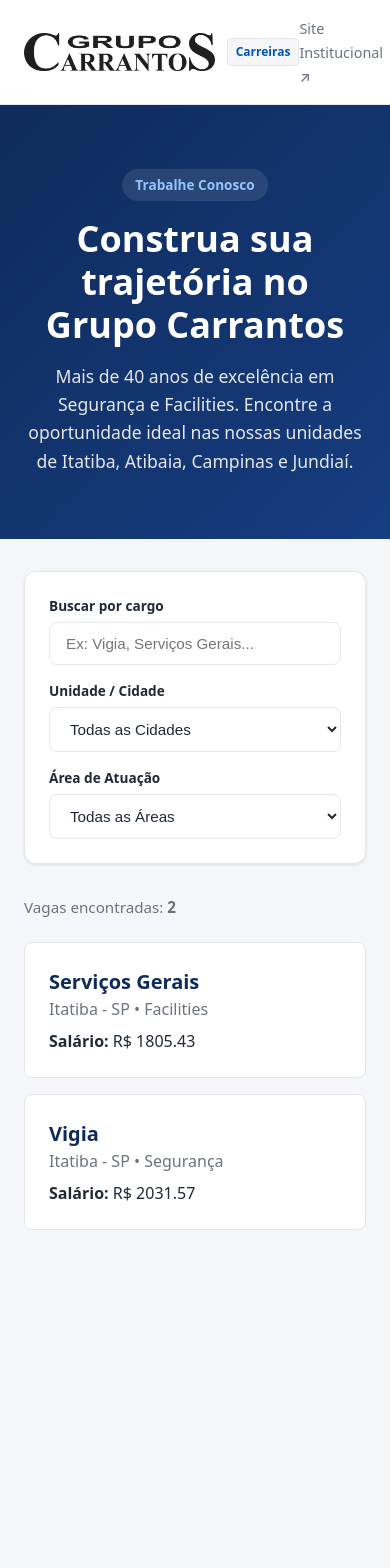
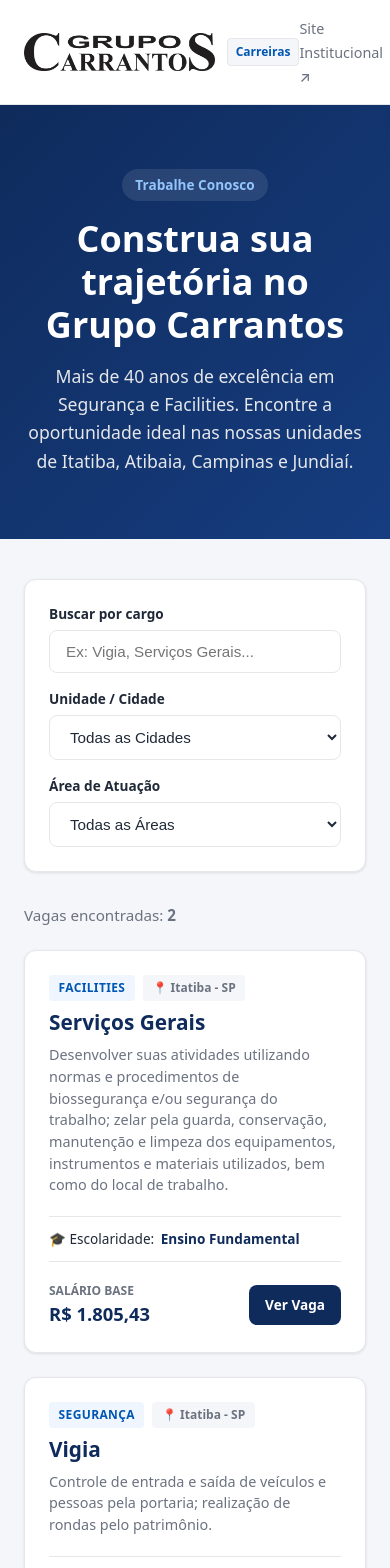
Before and after one commit to eilincoln/carrantos-vagas, a React (Vite) app: page / in a window 390 px wide. Shown: the top 1568 px of the page. Before the commit the page ends 1262 px from the top, so only its background shows below. Built offline with nearby package versions, Linux system fonts and the light colour scheme.

Commit message:
feat: cria componente jobcard com formatacao monetaria nativa e layout grid responsivo

```diff
--- a/src/App.tsx
+++ b/src/App.tsx
@@ -2,15 +2,15 @@ import { useState } from "react";
 import { Header } from "./components/Header/Header";
 import { Hero } from "./components/Hero/Hero";
 import { JobFilters } from "./components/JobFilters/JobFilters";
+import { JobCard } from "./components/JobCard/JobCard";
 import { mockJobs } from "./data/jobsData";
+import type { Job } from "./types/job";
 
 function App() {
-  // Estados para gerenciar as escolhas do usuário
   const [searchTerm, setSearchTerm] = useState("");
   const [selectedLocation, setSelectedLocation] = useState("");
   const [selectedCategory, setSelectedCategory] = useState("");
 
-  // Lógica de filtragem dinâmica derivada dos estados
   const filteredJobs = mockJobs.filter((job) => {
     const matchesSearch = job.title
       .toLowerCase()
@@ -25,15 +25,22 @@ function App() {
     return matchesSearch && matchesLocation && matchesCategory;
   });
 
+  const handleSelectJob = (job: Job) => {
+    console.log("Vaga selecionada para modal:", job);
+  };
+
   return (
     <div>
       <Header />
       <Hero />
 
       <main
-        style={{ maxWidth: "1200px", margin: "2rem auto", padding: "0 1.5rem" }}
+        style={{
+          maxWidth: "1200px",
+          margin: "2.5rem auto",
+          padding: "0 1.5rem",
+        }}
       >
-        {/* Barra de Filtros */}
         <JobFilters
           searchTerm={searchTerm}
           onSearchChange={setSearchTerm}
@@ -43,61 +50,51 @@ function App() {
           onCategoryChange={setSelectedCategory}
         />
 
-        {/* Contador e Status */}
-        <div style={{ marginBottom: "1.5rem" }}>
+        <div
+          style={{
+            marginBottom: "1.5rem",
+            display: "flex",
+            justifyContent: "space-between",
+            alignItems: "center",
+          }}
+        >
           <p style={{ color: "var(--color-text-muted)", fontSize: "0.95rem" }}>
             Vagas encontradas: <strong>{filteredJobs.length}</strong>
           </p>
         </div>
 
-        {/* Lista de Vagas Filtradas */}
         {filteredJobs.length === 0 ? (
           <div
             style={{
               textAlign: "center",
-              padding: "3rem",
+              padding: "4rem 1.5rem",
               background: "var(--color-surface)",
-              borderRadius: "var(--radius-md)",
+              borderRadius: "var(--radius-lg)",
               border: "1px solid var(--color-border)",
             }}
           >
+            <h3
+              style={{ color: "var(--color-primary)", marginBottom: "0.5rem" }}
+            >
+              Nenhuma vaga encontrada
+            </h3>
             <p style={{ color: "var(--color-text-muted)" }}>
-              Nenhuma vaga encontrada para os filtros selecionados.
+              Tente alterar os termos da busca ou limpar os filtros de cidade e
+              área.
             </p>
           </div>
         ) : (
-          <ul
+          <div
             style={{
-              listStyle: "none",
-              display: "flex",
-              flexDirection: "column",
-              gap: "1rem",
+              display: "grid",
+              gridTemplateColumns: "repeat(auto-fill, minmax(320px, 1fr))",
+              gap: "1.5rem",
             }}
           >
             {filteredJobs.map((job) => (
-              <li
-                key={job.id}
-                style={{
-                  background: "var(--color-surface)",
-                  padding: "1.5rem",
-                  borderRadius: "var(--radius-md)",
-                  border: "1px solid var(--color-border)",
-                }}
-              >
-                <h2
-                  style={{ fontSize: "1.25rem", color: "var(--color-primary)" }}
-                >
-                  {job.title}
-                </h2>
-                <p style={{ color: "var(--color-text-muted)" }}>
-                  {job.location} • {job.category}
-                </p>
-                <p style={{ marginTop: "0.5rem" }}>
-                  <strong>Salário:</strong> R$ {job.salary.toFixed(2)}
-                </p>
-              </li>
+              <JobCard key={job.id} job={job} onSelectJob={handleSelectJob} />
             ))}
-          </ul>
+          </div>
         )}
       </main>
     </div>
--- /dev/null
+++ b/src/components/JobCard/JobCard.module.css
@@ -0,0 +1,130 @@
+.card {
+  background-color: var(--color-surface);
+  border: 1px solid var(--color-border);
+  border-radius: var(--radius-lg);
+  padding: 1.5rem;
+  box-shadow: var(--shadow-sm);
+  display: flex;
+  flex-direction: column;
+  justify-content: space-between;
+  gap: 1.25rem;
+  transition:
+    transform 0.2s ease,
+    box-shadow 0.2s ease,
+    border-color 0.2s ease;
+}
+
+.card:hover {
+  transform: translateY(-2px);
+  box-shadow: var(--shadow-md);
+  border-color: #cbd5e1;
+}
+
+.header {
+  display: flex;
+  flex-direction: column;
+  gap: 0.5rem;
+}
+
+.badges {
+  display: flex;
+  flex-wrap: wrap;
+  gap: 0.5rem;
+}
+
+.badgeCategory {
+  background-color: #eff6ff;
+  color: var(--color-secondary);
+  font-size: 0.75rem;
+  font-weight: 700;
+  text-transform: uppercase;
+  letter-spacing: 0.03em;
+  padding: 0.25rem 0.6rem;
+  border-radius: var(--radius-sm);
+}
+
+.badgeLocation {
+  background-color: var(--color-background);
+  color: var(--color-text-muted);
+  font-size: 0.75rem;
+  font-weight: 600;
+  padding: 0.25rem 0.6rem;
+  border-radius: var(--radius-sm);
+}
+
+.title {
+  font-size: 1.3rem;
+  font-weight: 700;
+  color: var(--color-primary);
+  line-height: 1.3;
+}
+
+.activities {
+  font-size: 0.9rem;
+  color: var(--color-text-muted);
+  line-height: 1.5;
+  display: -webkit-box;
+  /* -webkit-line-clamp: 2; */
+  -webkit-box-orient: vertical;
+  overflow: hidden;
+}
+
+.details {
+  display: flex;
+  flex-direction: column;
+  gap: 0.5rem;
+  padding: 0.75rem 0;
+  border-top: 1px solid var(--color-border);
+  border-bottom: 1px solid var(--color-border);
+}
+
+.detailItem {
+  font-size: 0.85rem;
+  color: var(--color-text-main);
+  display: flex;
+  align-items: center;
+  gap: 0.4rem;
+}
+
+.detailItem strong {
+  color: var(--color-primary);
+}
+
+.footer {
+  display: flex;
+  justify-content: space-between;
+  align-items: center;
+  margin-top: auto;
+}
+
+.salaryBlock {
+  display: flex;
+  flex-direction: column;
+}
+
+.salaryLabel {
+  font-size: 0.75rem;
+  color: var(--color-text-muted);
+  text-transform: uppercase;
+  font-weight: 600;
+}
+
+.salaryValue {
+  font-size: 1.15rem;
+  font-weight: 800;
+  color: var(--color-primary);
+}
+
+.viewButton {
+  background-color: var(--color-primary);
+  color: var(--color-surface);
+  font-size: 0.85rem;
+  font-weight: 600;
+  padding: 0.65rem 1rem;
+  border-radius: var(--radius-md);
+  transition: background-color 0.2s ease;
+}
+
+.viewButton:hover {
+  background-color: var(--color-primary-hover);
+}
--- /dev/null
+++ b/src/components/JobCard/JobCard.tsx
@@ -0,0 +1,55 @@
+import type { Job } from "../../types/job";
+import styles from "./JobCard.module.css";
+
+interface JobCardProps {
+  job: Job;
+  onSelectJob: (job: Job) => void;
+}
+
+export function JobCard({ job, onSelectJob }: JobCardProps) {
+  const formattedSalary = new Intl.NumberFormat("pt-BR", {
+    style: "currency",
+    currency: "BRL",
+  }).format(job.salary);
+
+  return (
+    <article className={styles.card}>
+      <div className={styles.header}>
+        <div className={styles.badges}>
+          <span className={styles.badgeCategory}>{job.category}</span>
+          <span className={styles.badgeLocation}>📍 {job.location}</span>
+        </div>
+        <h2 className={styles.title}>{job.title}</h2>
+        <p className={styles.activities}>{job.activities}</p>
+      </div>
+
+      <div className={styles.details}>
+        <div className={styles.detailItem}>
+          <span>🎓 Escolaridade:</span>
+          <strong>{job.education}</strong>
+        </div>
+        {job.schedule && (
+          <div className={styles.detailItem}>
+            <span>📅 Escala:</span>
+            <strong>{job.schedule}</strong>
+          </div>
+        )}
+      </div>
+
+      <div className={styles.footer}>
+        <div className={styles.salaryBlock}>
+          <span className={styles.salaryLabel}>Salário Base</span>
+          <span className={styles.salaryValue}>{formattedSalary}</span>
+        </div>
+
+        <button
+          type="button"
+          className={styles.viewButton}
+          onClick={() => onSelectJob(job)}
+        >
+          Ver Vaga
+        </button>
+      </div>
+    </article>
+  );
+}
```
